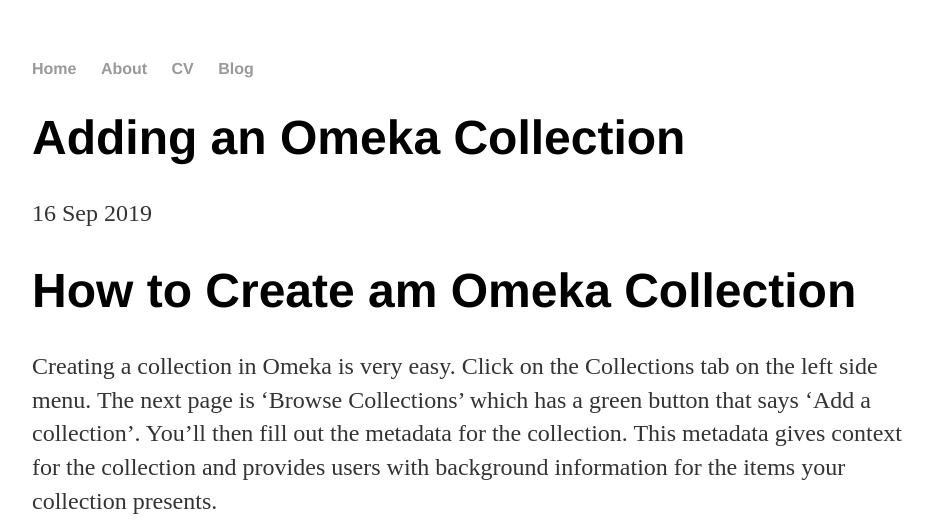
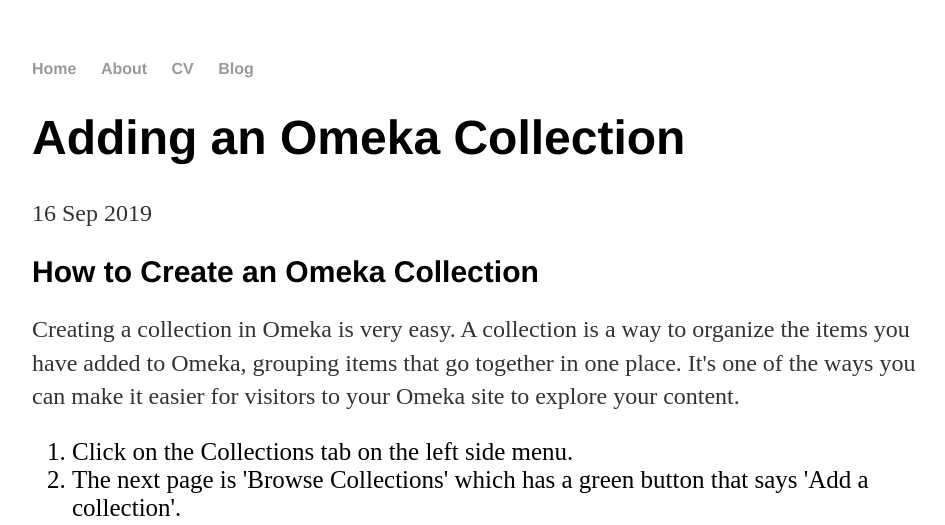
Before and after one commit to HannahEnsignGeorge/HannahEnsignGeorge.github.io, a Jekyll site: the page built from _posts/2019-09-16-Making-a-Collection-in-Omega.md, in a window 1280 px wide. Shown: the top 525 px of the page, without its empty margins (160-1105 px from the left). Built offline with Jekyll 4.4.1, drawn with Linux system fonts in a browser that asks for light colours; some of the changed text lies outside the part shown.

Commit message:
Update 2019-09-16-Making-a-Collection-in-Omega.md

```diff
--- a/_posts/2019-09-16-Making-a-Collection-in-Omega.md
+++ b/_posts/2019-09-16-Making-a-Collection-in-Omega.md
@@ -3,9 +3,17 @@
 title: "Adding an Omeka Collection"
 date: 2019-09-16
 ---
-# How to Create am Omeka Collection #
+<html>
+  <h1 style="font-size:30px;strong">How to Create an Omeka Collection</h1>
+<body>
 
-Creating a collection in Omeka is very easy. Click on the Collections tab on the left side menu. The next page is 'Browse Collections' which has a green button that says 'Add a collection'. You'll then fill out the metadata for the collection. This metadata gives context for the collection and provides users with background information for the items your collection presents.
+<p>Creating a collection in Omeka is very easy. A collection is a way to organize the items you have added to Omeka, grouping items that go together in one place. It's one of the ways you can make it easier for visitors to your Omeka site to explore your content.</p>
+<ol>
+  <li style="font-size:25px;">Click on the Collections tab on the left side menu.</li>
+  <li style="font-size:25px;">The next page is 'Browse Collections' which has a green button that says 'Add a collection'.</li>
+  <li style="font-size:25px;"> Click the 'Add a Collection' button.</li>
+  <li style="font-size:25px;">You'll then fill out the metadata for the collection. This metadata gives context for the collection and provides users with background information for the items your collection presents.</li>
+</ol>
 
 <p align="center">
   <img width="460" height="300" src="https://user-images.githubusercontent.com/54911846/65251732-da74a200-dac5-11e9-8334-41ea71a273c2.png">
```
